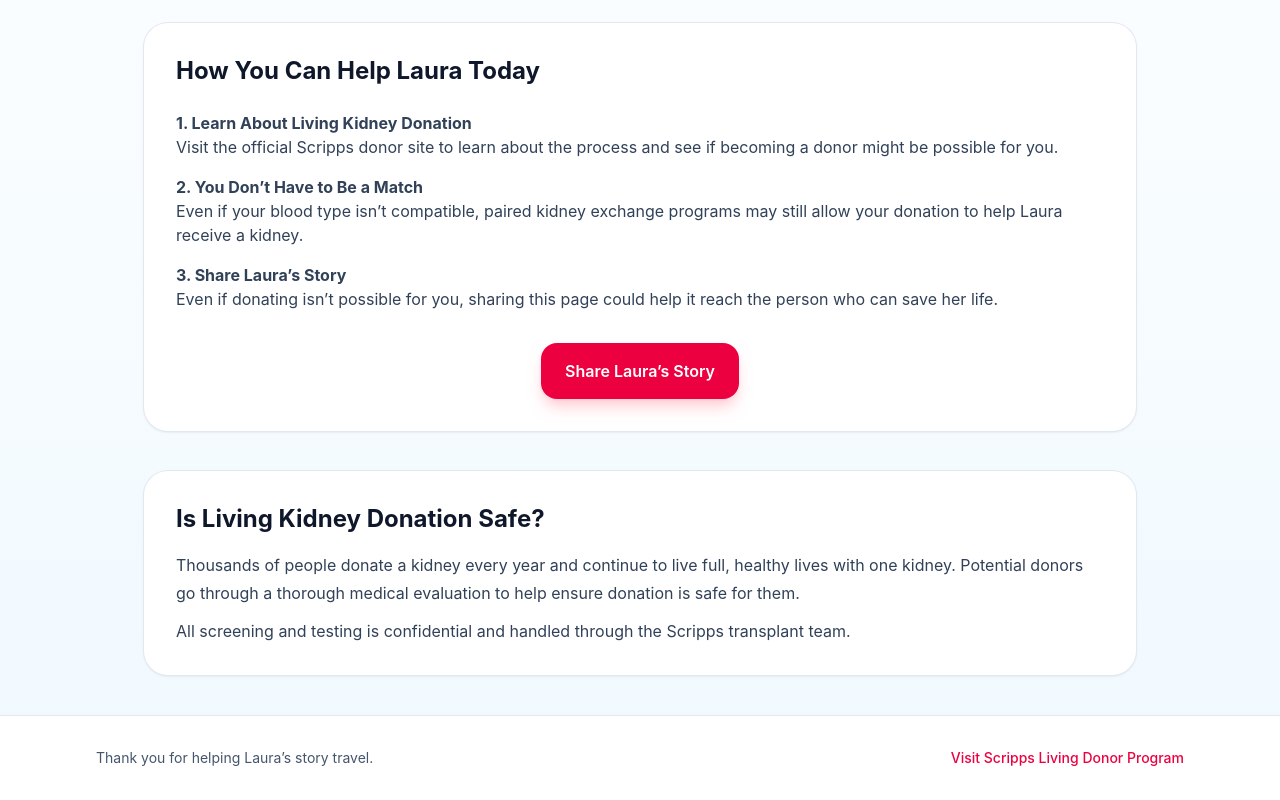
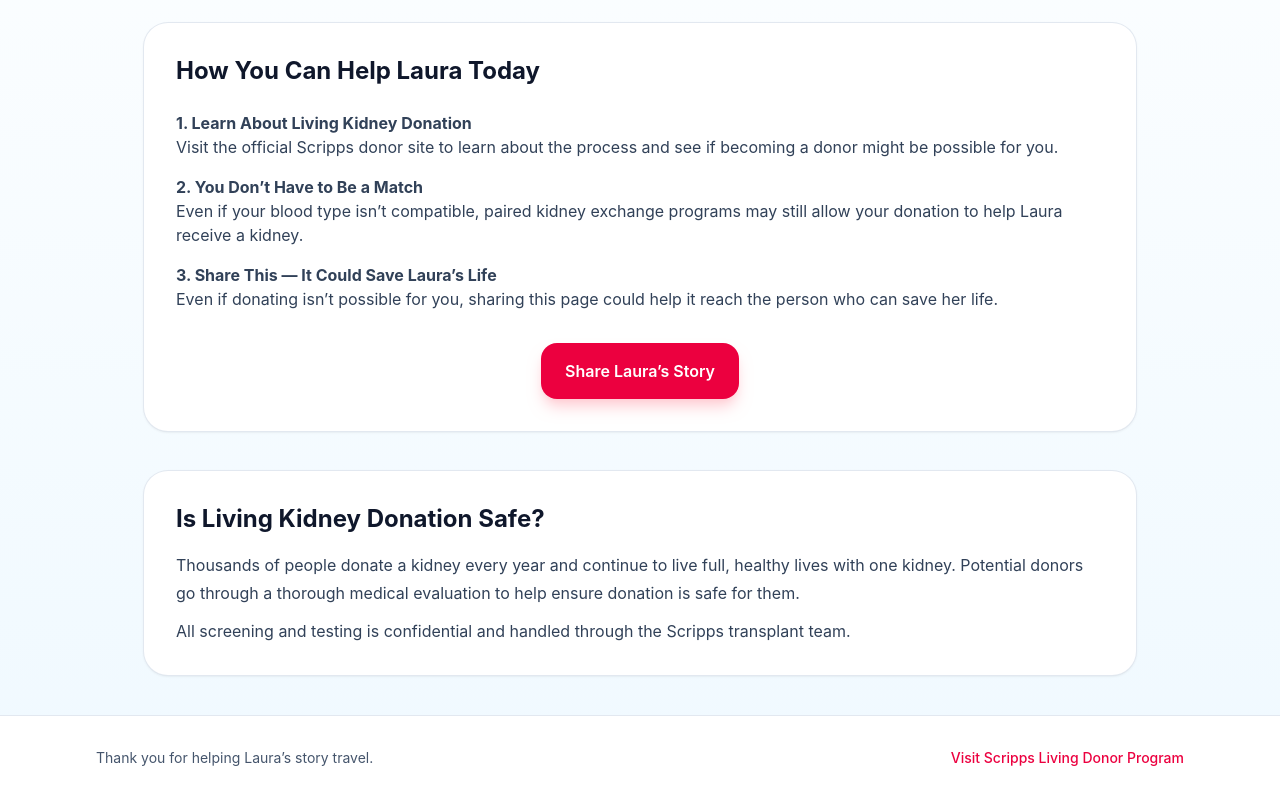
Before and after one commit to dandmet/laura-microsite, a React (Vite) app: page / in a window 1280 px wide. Shown: the part 1591-2391 px from the top of the page. Built offline with nearby package versions, Linux system fonts and the light colour scheme.

Commit message:
Update share button text for stronger call to action

```diff
--- a/src/LauraKidneyMicrosite.jsx
+++ b/src/LauraKidneyMicrosite.jsx
@@ -201,7 +201,7 @@ ${window.location.href}`;
       </p>
 
       <p>
-        <strong>3. Share Laura’s Story</strong>
+        <strong>3. Share This — It Could Save Laura’s Life</strong>
         <br />
         Even if donating isn’t possible for you, sharing this page could help it reach the person who can save her life.
       </p>
```
